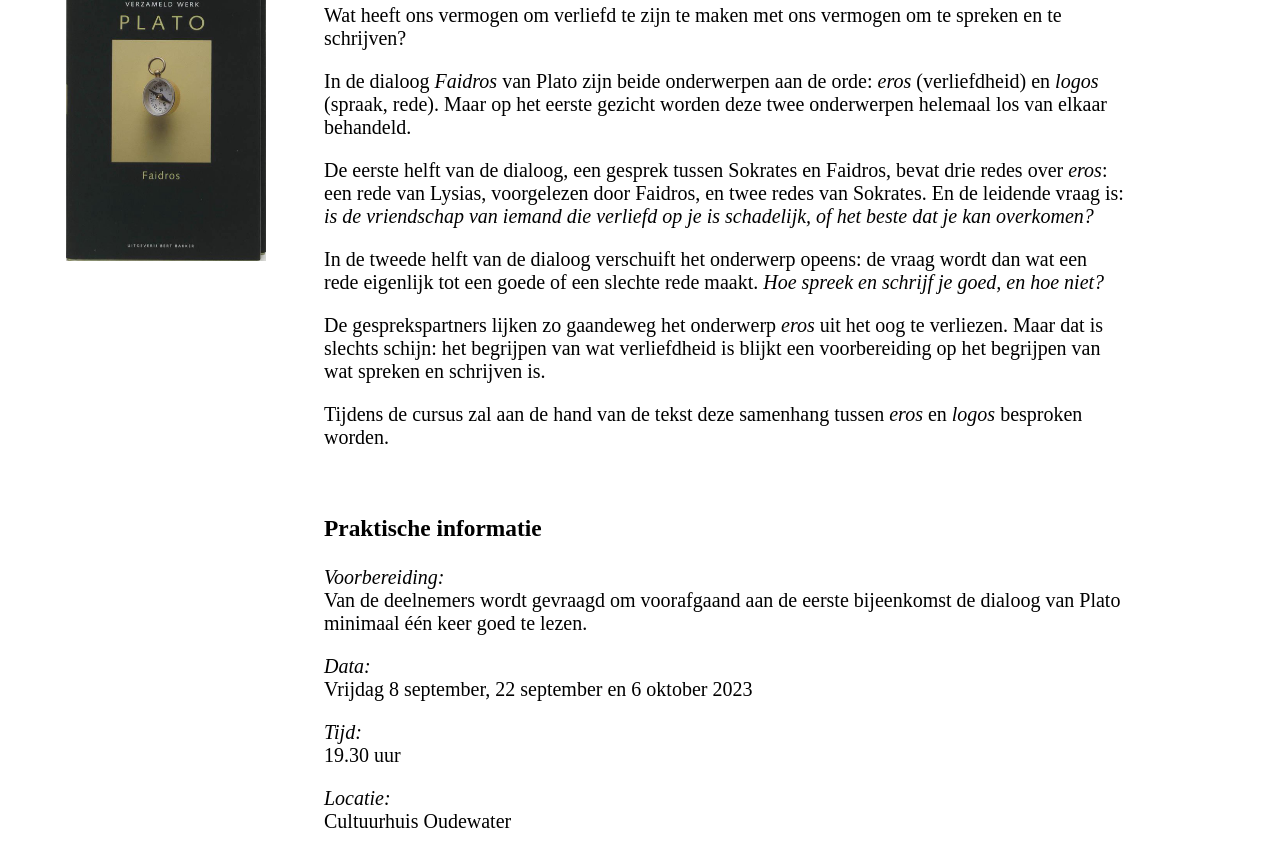
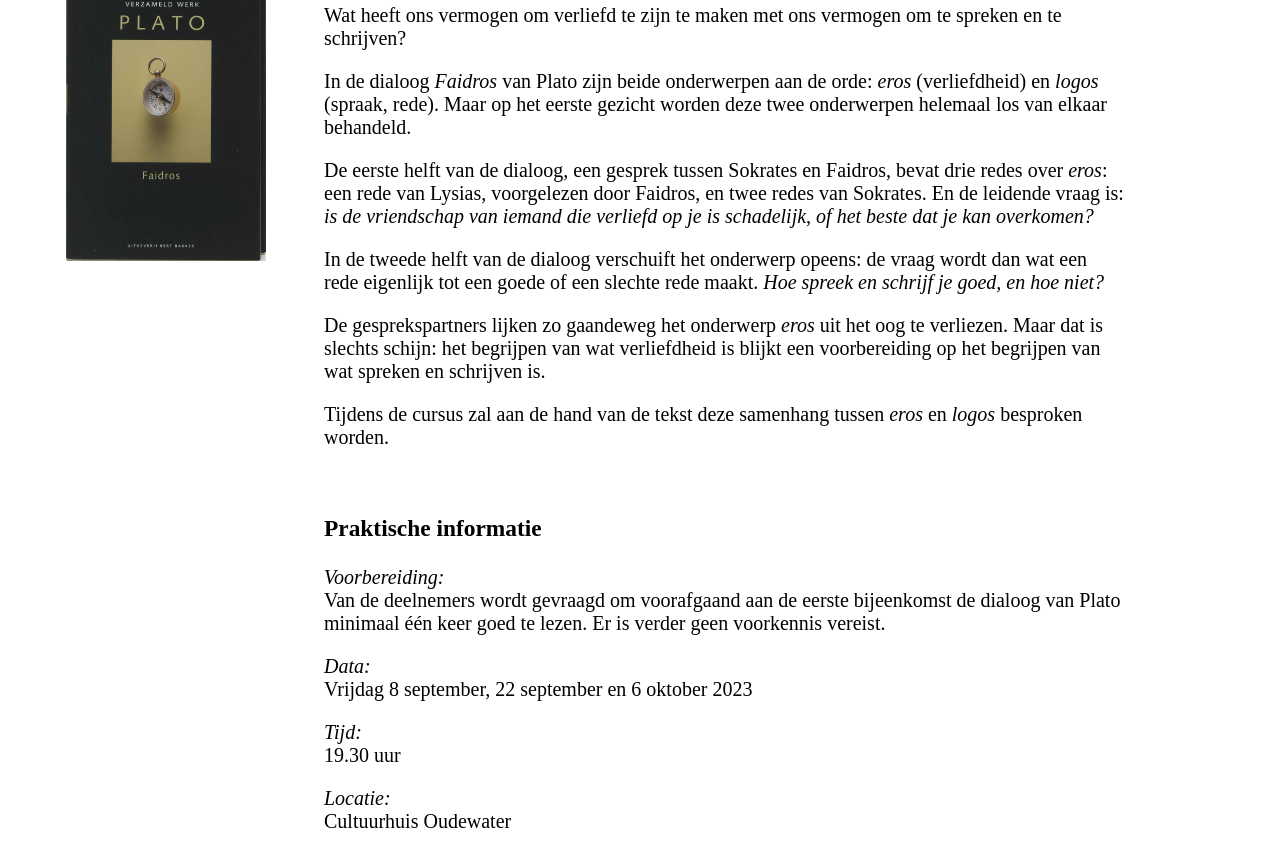
Before and after one commit to filosofie-oudewater/filosofie-oudewater.github.io, a plain HTML site: page index.html in a window 1280 px wide. Shown: the part 236-1086 px from the top of the page. Drawn offline with Linux system fonts and the light colour scheme.

Commit message:
Add files via upload

```diff
--- a/index.html
+++ b/index.html
@@ -60,6 +60,7 @@
   <i>Voorbereiding:</i><br/>
   Van de deelnemers wordt gevraagd om voorafgaand aan de eerste bijeenkomst
   de dialoog van Plato minimaal &eacute;&eacute;n keer goed te lezen.
+  Er is verder geen voorkennis vereist.
 </p>
 <p>
 <i>Data:</i><br/>
```
